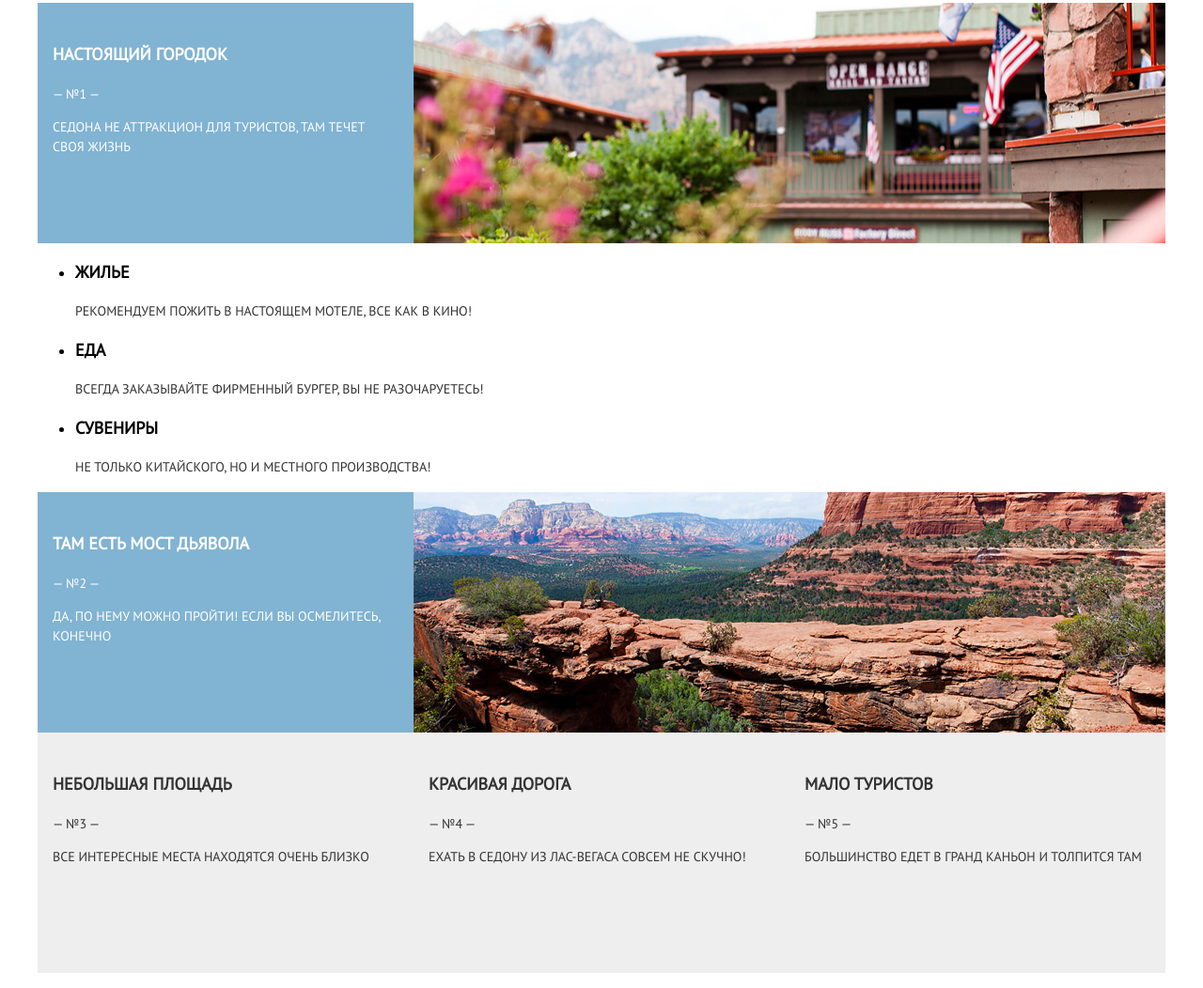
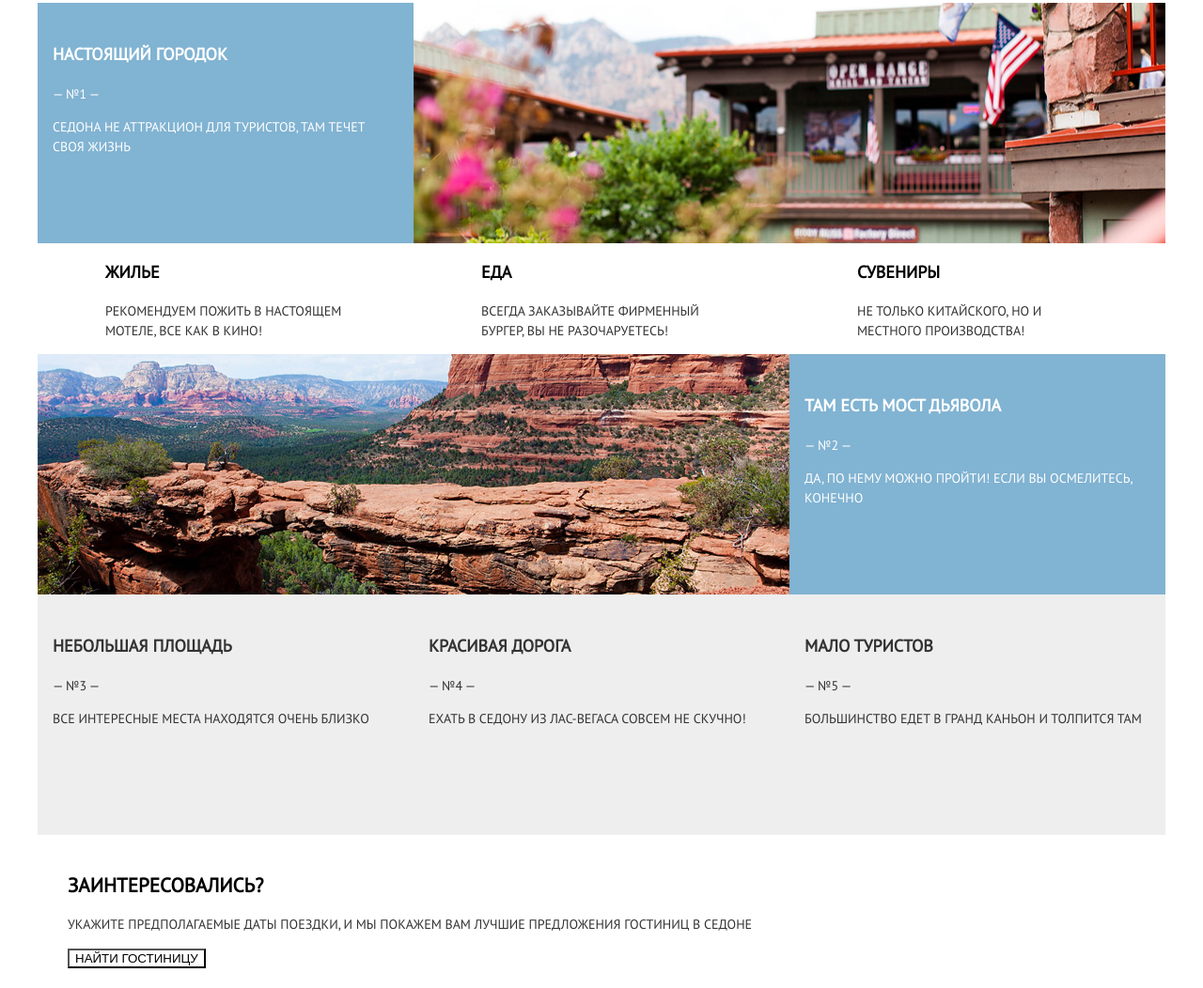
Before and after one commit to htmlacademy-adaptive/47763-sedona-25, a plain HTML site: page 6/index.html in a window 1280 px wide. Shown: the part 798-1850 px from the top of the page at 94% size. Drawn offline with Linux system fonts and the light colour scheme; grey boxes are pictures that could not be loaded; files whose address does not match are found by name.

Commit message:
:heavy_check_mark: Сборка #6

```diff
--- a/6/css/style.css
+++ b/6/css/style.css
@@ -271,6 +271,10 @@
     width: 100%;
   }
 
+  .subject--order {
+    flex-direction: row-reverse;
+  }
+
   .subject__item {
     width: 400px;
     height: 256px;
@@ -286,6 +290,12 @@
 }
 .reference {
   background-color: #ffffff;
+}
+
+.reference__list {
+  margin: 0;
+  padding: 0;
+  list-style-type: none;
 }
 
 .reference__title {
@@ -310,6 +320,16 @@
   text-transform: uppercase;
 }
 
+@media (min-width: 768px) {
+  .reference__list {
+    display: flex;
+    justify-content: space-around;
+  }
+
+  .reference__item {
+    width: 256px;
+  }
+}
 .hotel-search {
   background-color: #ffffff;
 }
```
Also changed, not shown: 1 other file.
